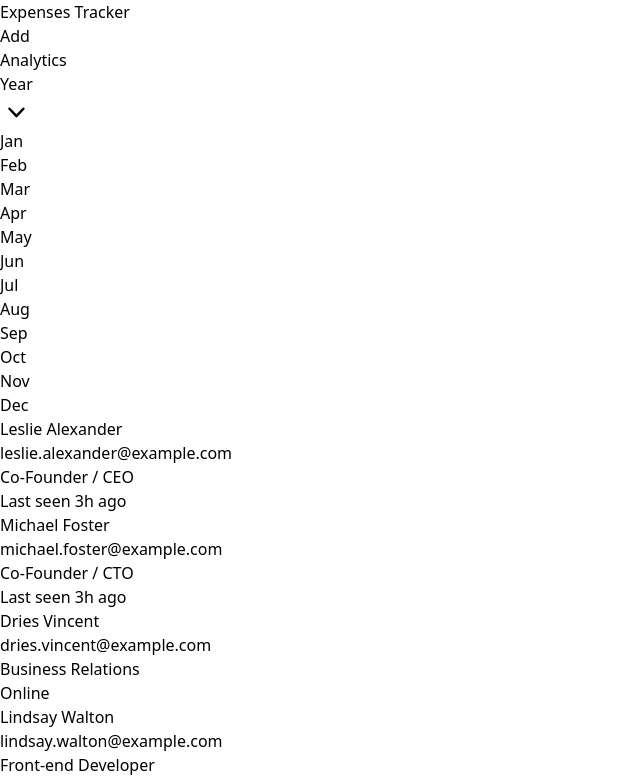
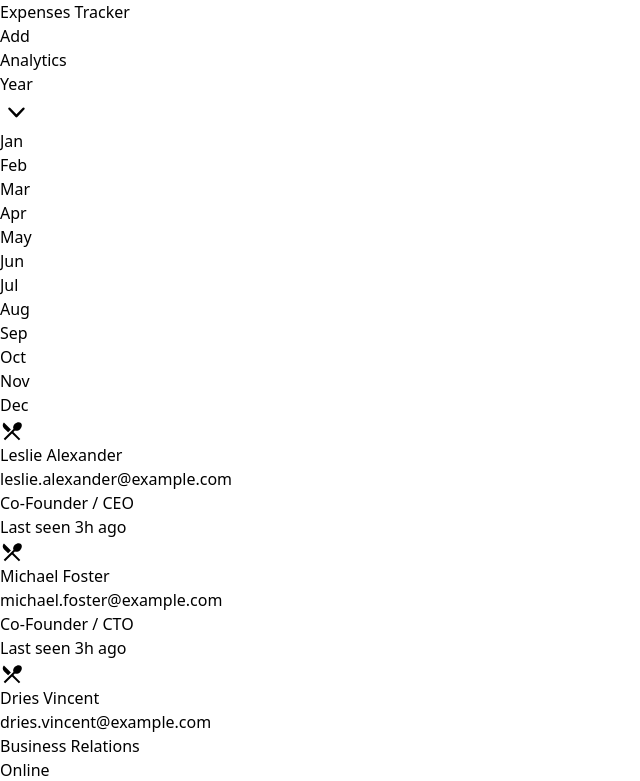
Before and after one commit to nicoPuegher/expenses-tracker, a React (Vite) app: page / in a window 1280 px wide. Shown: the top 781 px of the page, without its empty margins (0-640 px from the left). Built offline with nearby package versions, Linux system fonts and the light colour scheme; the HTML template or start-up script is replaced by a standard one.

Commit message:
add mui first icon

```diff
--- a/package.json
+++ b/package.json
@@ -10,8 +10,10 @@
     "preview": "vite preview"
   },
   "dependencies": {
+    "@emotion/styled": "^11.11.0",
     "@headlessui/react": "^1.7.14",
     "@heroicons/react": "^2.0.18",
+    "@mui/icons-material": "^5.11.16",
     "prop-types": "^15.8.1",
     "react": "^18.2.0",
     "react-dom": "^18.2.0"
--- a/src/components/Transactions/Transactions.jsx
+++ b/src/components/Transactions/Transactions.jsx
@@ -1,4 +1,5 @@
 import React from 'react';
+import LocalDiningIcon from '@mui/icons-material/LocalDining';
 
 const people = [
   {
@@ -61,7 +62,9 @@ function Transactions() {
       {people.map((person) => (
         <li key={person.email} className="flex justify-between gap-x-6 py-3">
           <div className="flex items-center gap-x-4">
-            <div className="h-7 w-7 flex-none rounded bg-gray-300" />
+            <div className="h-7 w-7 flex-none rounded bg-gray-300">
+              <LocalDiningIcon />
+            </div>
             <div className="min-w-0 flex-auto">
               <p className="text-sm font-semibold leading-6 text-gray-900">
                 {person.name}
```
Also changed, not shown: 1 other file (tests, documents, lock files or other folders).
